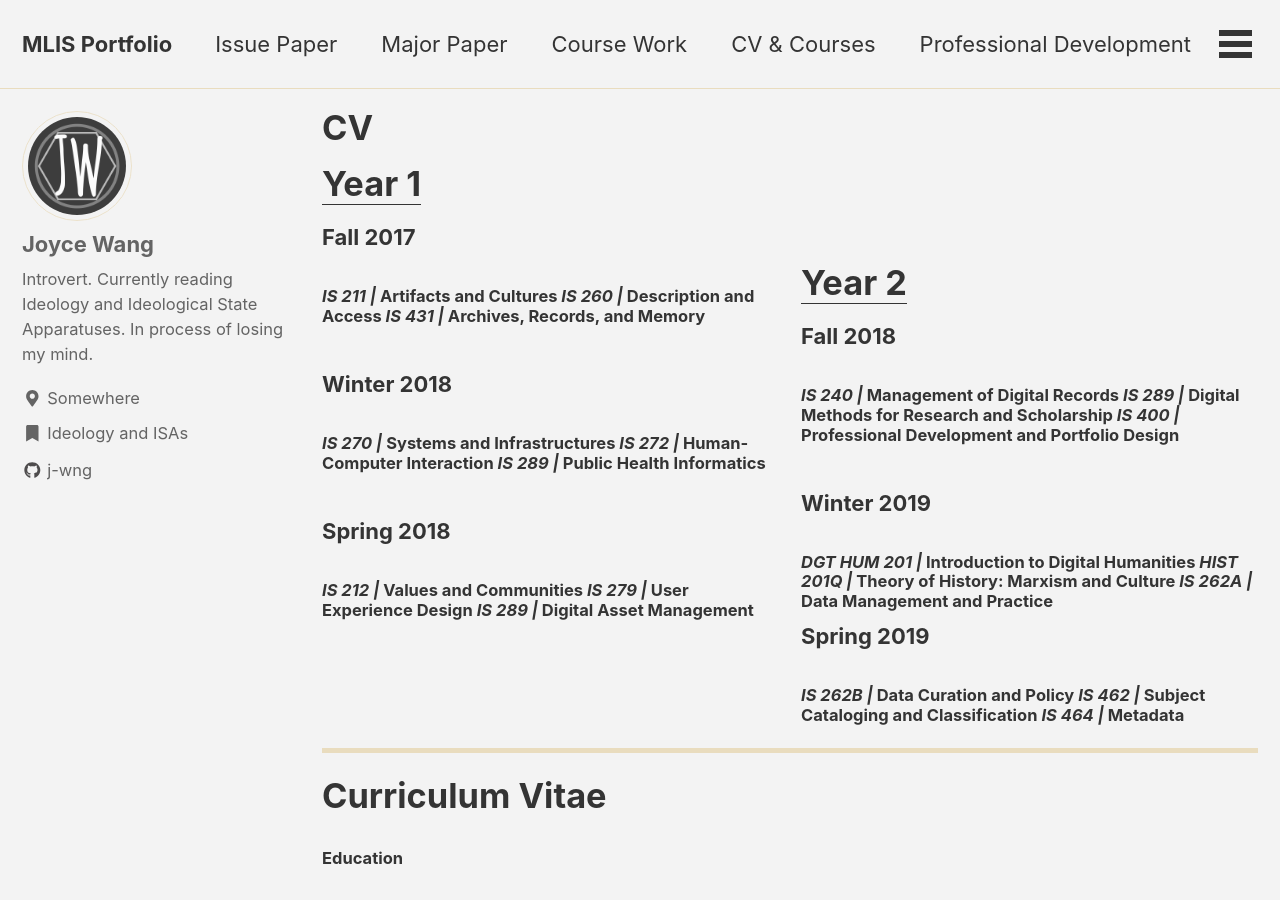
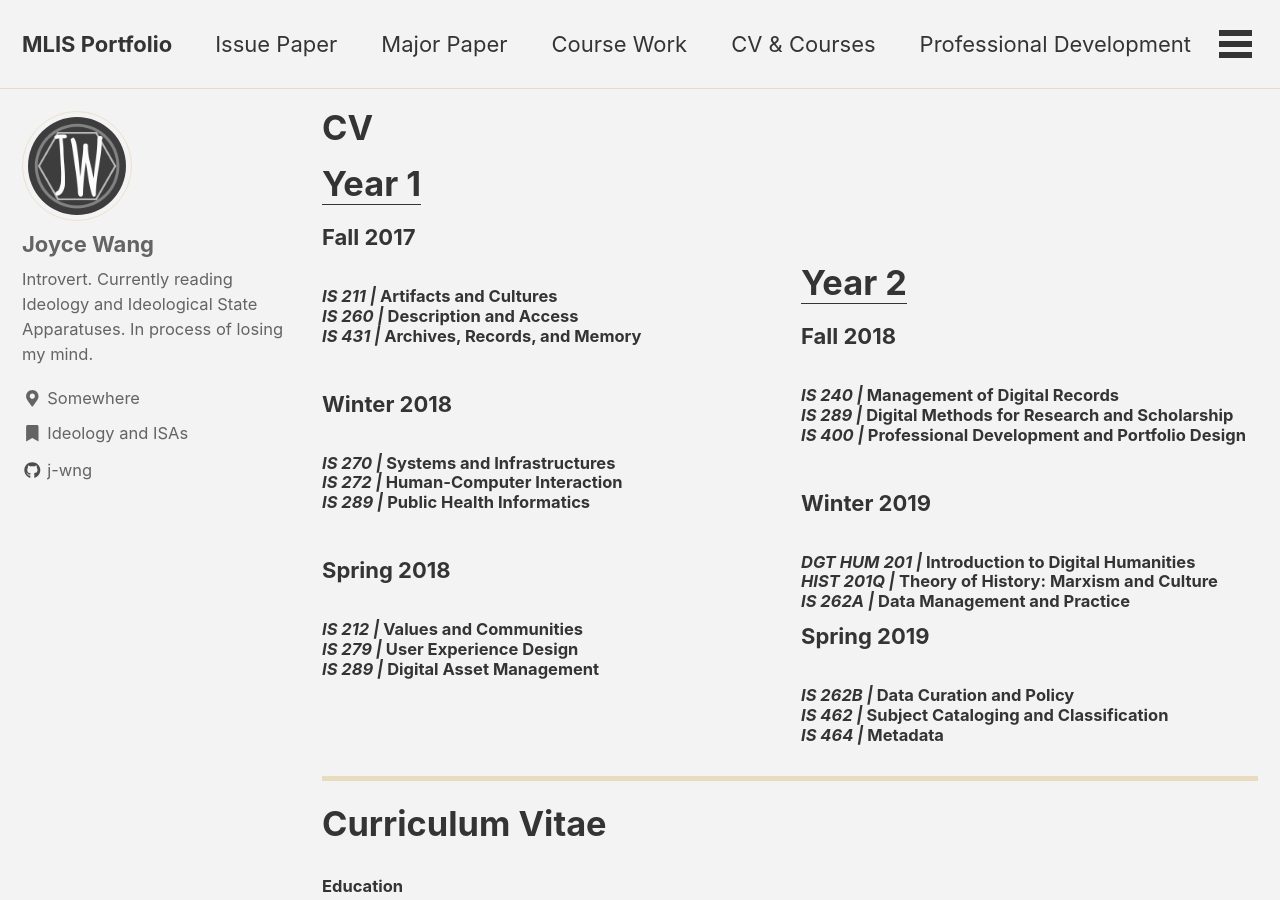
Before and after one commit to j-wng/portfolio, a Jekyll site: the page built from _pages/cv_courses.html, in a window 1280 px wide and 900 px high. Built offline with Jekyll 4.4.1, drawn with Linux system fonts in a browser that asks for light colours; cached includes are drawn as plain includes; nearby versions of some CDN libraries.

```diff
--- a/_pages/cv_courses.html
+++ b/_pages/cv_courses.html
@@ -23,29 +23,29 @@ hr {
 <div class="newspaper">
 <h1><u>Year 1</u></h1>
 <b>Fall 2017</b>
-<h4><i>IS 211 |</i> Artifacts and Cultures
-    <i>IS 260 |</i> Description and Access
+<h4><i>IS 211 |</i> Artifacts and Cultures<br>
+    <i>IS 260 |</i> Description and Access<br>
     <i>IS 431 |</i> Archives, Records, and Memory</h4><br>
 <b>Winter 2018</b>
-<h4><i>IS 270 |</i> Systems and Infrastructures
-  <i>IS 272 |</i> Human-Computer Interaction
+<h4><i>IS 270 |</i> Systems and Infrastructures<br>
+  <i>IS 272 |</i> Human-Computer Interaction<br>
   <i>IS 289 |</i> Public Health Informatics</h4><br>
 <b>Spring 2018</b>
-<h4><i>IS 212 |</i> Values and Communities
-  <i>IS 279 |</i> User Experience Design
+<h4><i>IS 212 |</i> Values and Communities<br>
+  <i>IS 279 |</i> User Experience Design<br>
   <i>IS 289 |</i> Digital Asset Management</h4><br><br><br><br><br>
 <h1><u>Year 2</u></h1>
 <b>Fall 2018</b>
-<h4><i>IS 240 |</i> Management of Digital Records
-<i>IS 289 |</i> Digital Methods for Research and Scholarship
+<h4><i>IS 240 |</i> Management of Digital Records<br>
+<i>IS 289 |</i> Digital Methods for Research and Scholarship<br>
 <i>IS 400 |</i> Professional Development and Portfolio Design</h4><br>
 <b>Winter 2019</b>
-<h4><i>DGT HUM 201 |</i> Introduction to Digital Humanities
-  <i>HIST 201Q |</i> Theory of History: Marxism and Culture
+<h4><i>DGT HUM 201 |</i> Introduction to Digital Humanities<br>
+  <i>HIST 201Q |</i> Theory of History: Marxism and Culture<br>
   <i>IS 262A |</i> Data Management and Practice<br></h4>
 <b>Spring 2019</b>
-<h4><i>IS 262B |</i> Data Curation and Policy
-  <i>IS 462 |</i> Subject Cataloging and Classification
+<h4><i>IS 262B |</i> Data Curation and Policy<br>
+  <i>IS 462 |</i> Subject Cataloging and Classification<br>
   <i>IS 464 |</i> Metadata</h4>
 </div>
 
```
